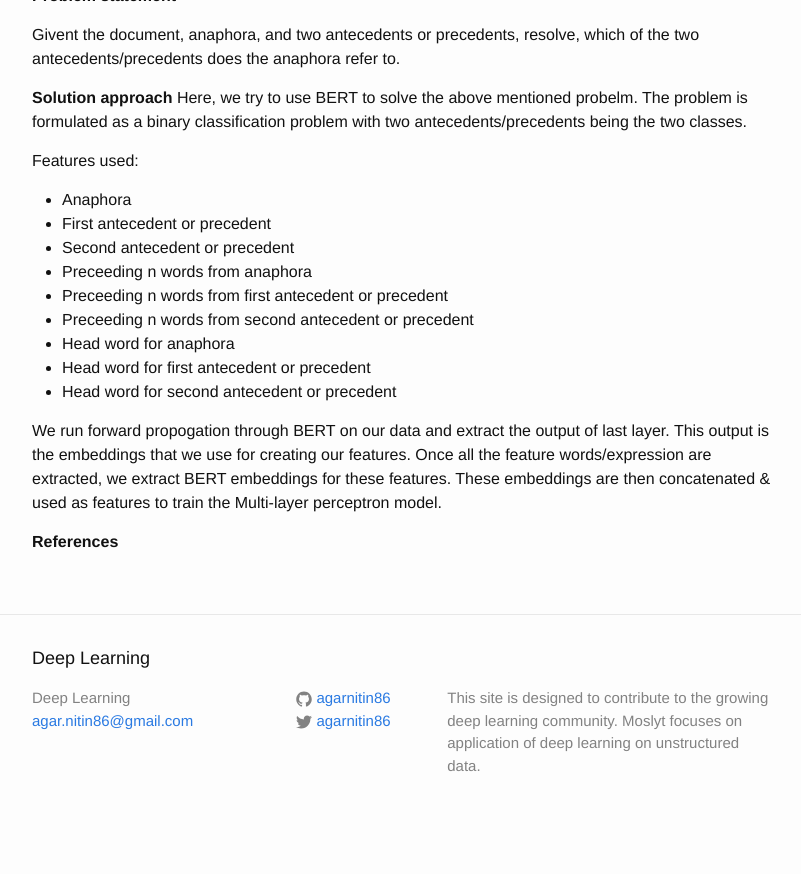
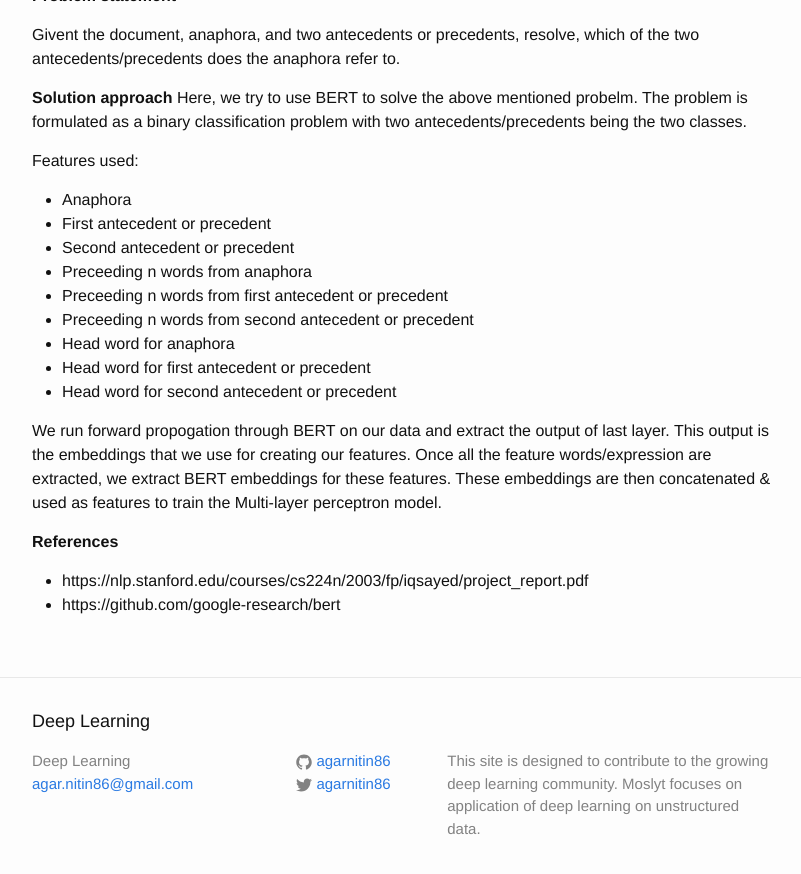
Before and after one commit to agarnitin86/agarnitin86.github.io, a Jekyll site: the page built from _posts/2019-11-23-coreference-resolution.markdown, in a window 1280 px wide and 900 px high, scrolled down 1143 px. Shown: the top 874 px of the window, without its empty margins (238-1039 px from the left). Built offline with Jekyll 4.4.1, drawn with Linux system fonts in a browser that asks for light colours; before the commit the page ends 1980 px from its top, so only the background shows below that; some of the changed lines change nothing that is shown.

Commit message:
Update 2019-11-23-coreference-resolution.markdown

```diff
--- a/_posts/2019-11-23-coreference-resolution.markdown
+++ b/_posts/2019-11-23-coreference-resolution.markdown
@@ -57,8 +57,8 @@ We run forward propogation through BERT on our data and extract the output of la
 
 
 **References**
+- https://nlp.stanford.edu/courses/cs224n/2003/fp/iqsayed/project_report.pdf
+- https://github.com/google-research/bert
 
 [BERT_Large_Uncased]: https://storage.googleapis.com/bert_models/2019_05_30/wwm_uncased_L-24_H-1024_A-16.zip
 [BERT_Large_Cased]: https://storage.googleapis.com/bert_models/2019_05_30/wwm_cased_L-24_H-1024_A-16.zip
-
-[test]: https://nlp.stanford.edu/courses/cs224n/2003/fp/iqsayed/project_report.pdf
```
